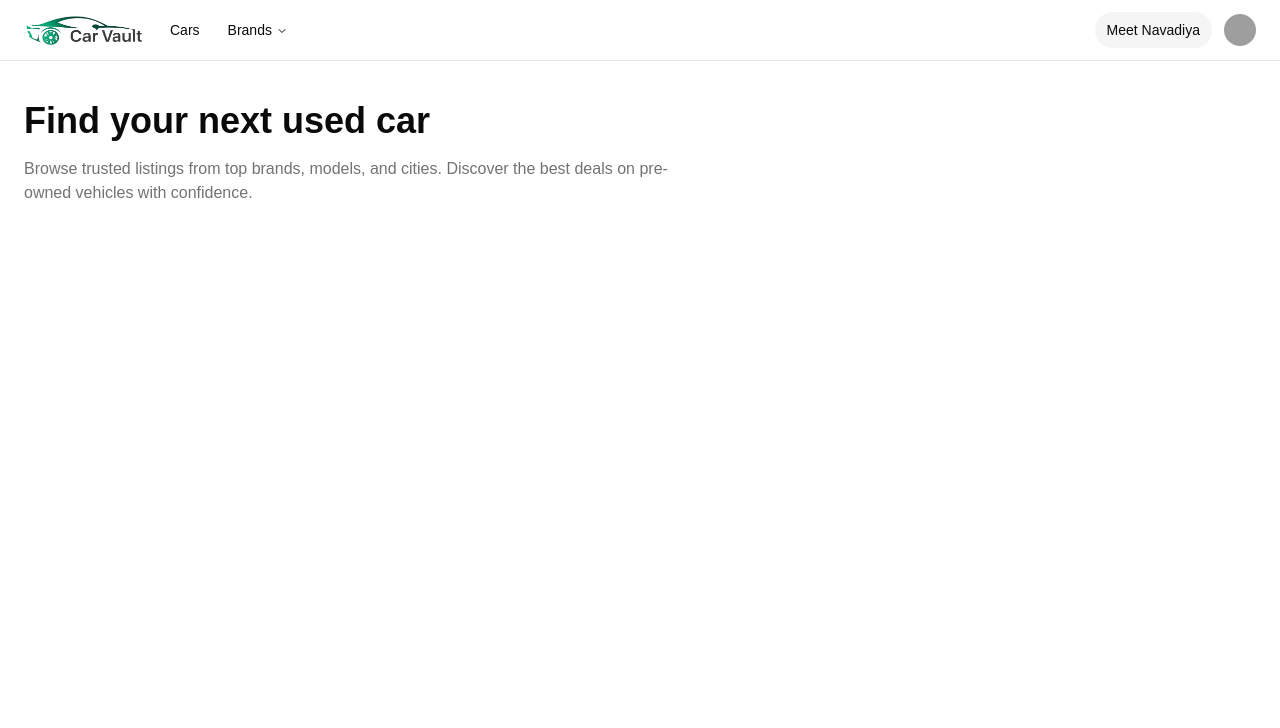
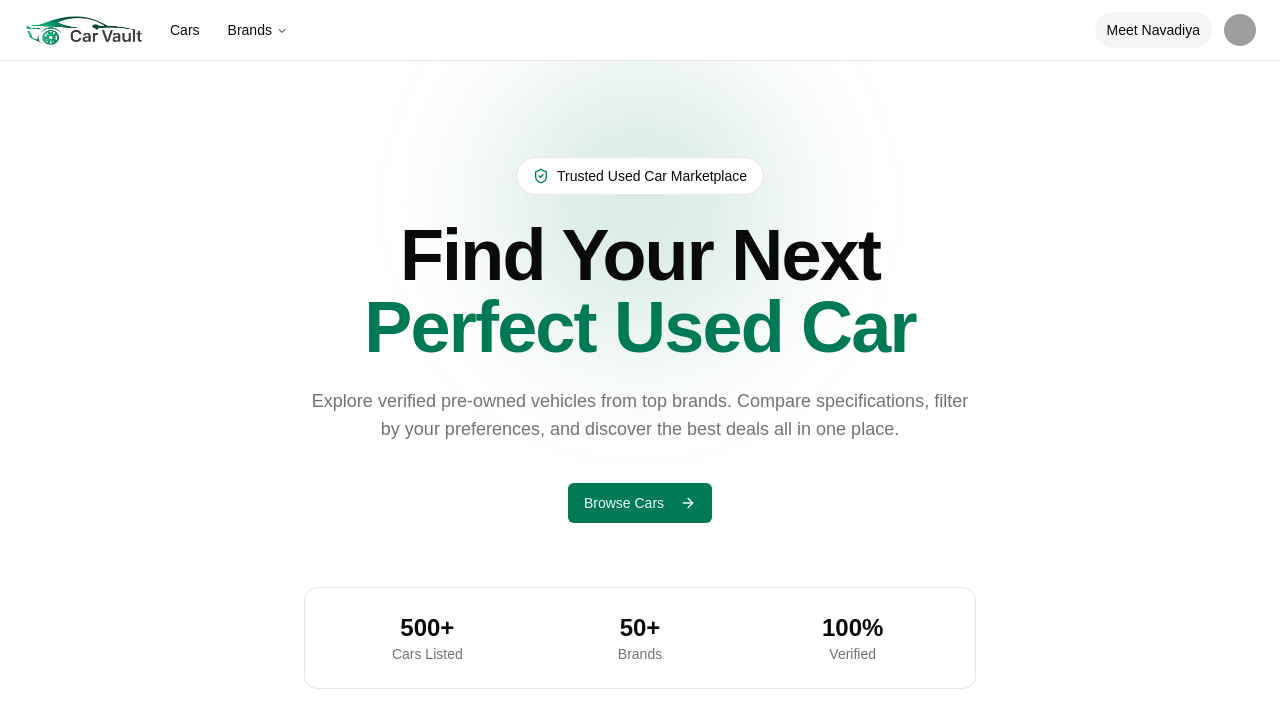
Before and after one commit to meet-n-7span/carvault, a React (Vite) app: page / in a window 1280 px wide. Shown: the top 728 px of the page. Built offline with nearby package versions, Linux system fonts and the light colour scheme; grey boxes are pictures that could not be loaded.

Commit message:
[fix]: readme and architecture doc

```diff
--- a/package.json
+++ b/package.json
@@ -24,8 +24,7 @@
     "shadcn": "^4.11.0",
     "tailwind-merge": "^3.6.0",
     "tailwindcss": "^4.3.0",
-    "tw-animate-css": "^1.4.0",
-    "zustand": "^5.0.14"
+    "tw-animate-css": "^1.4.0"
   },
   "devDependencies": {
     "@eslint/js": "^10.0.1",
--- a/src/components/skeleton/car-detail-skeleton.jsx
+++ b/src/components/skeleton/car-detail-skeleton.jsx
@@ -5,7 +5,7 @@ const DETAIL_ITEM_COUNT = 12;
 
 export default function CarDetailSkeleton() {
   return (
-    <div className="mx-auto max-w-7xl sm:px-6 lg:px-8 flex flex-col gap-10 lg:flex-row">
+    <div className="mx-auto max-w-7xl px-4 py-10 sm:px-6 lg:px-8 flex flex-col gap-10 lg:flex-row">
       <div className="space-y-6 lg:w-3/5">
         <div className="w-full">
           <Card className="overflow-hidden border border-slate-200 bg-white p-2 shadow-sm rounded-2xl">
--- a/src/components/skeleton/cars-listing-skeleton.jsx
+++ b/src/components/skeleton/cars-listing-skeleton.jsx
@@ -5,7 +5,7 @@ const CARD_SKELETON_COUNT = 6;
 
 export function ListingPageSkeleton() {
   return (
-    <div className="max-w-7xl mx-auto flex gap-4">
+    <div className="max-w-7xl mx-auto flex gap-4 px-4 py-10 sm:px-6">
       <Card className="min-w-75 shadow-md h-screen">
         <div className="space-y-6 p-6">
           <Skeleton className="h-7 w-32" />
--- a/src/layout/common-layout.jsx
+++ b/src/layout/common-layout.jsx
@@ -6,7 +6,7 @@ export default function CommonLayout() {
   return (
     <div className="min-h-screen w-full">
       <Navbar />
-      <main className="px-4 py-10 sm:px-6 container mx-auto">
+      <main className="container mx-auto">
         <Outlet/>
       </main>
     </div>
--- a/src/pages/car-detail.jsx
+++ b/src/pages/car-detail.jsx
@@ -156,14 +156,14 @@ export default function CarDetails() {
   const emiValue = calculateEstimatedEmi(carData.discountedPrice);
 
   return (
-    <div className="mx-auto max-w-7xl sm:px-6 lg:px-8 flex flex-col lg:flex-row gap-10">
+    <div className="mx-auto max-w-7xl px-4 py-10 sm:px-6 lg:px-8 flex flex-col lg:flex-row gap-10">
       <div className="space-y-6 lg:w-3/5">
         <CarImageCarousel
           images={galleryImages}
           alt={`${carData.brand} ${carData.model}`}
         />
 
-        <Card >
+        <Card>
           <CardContent>
             <div className="mb-4 flex items-start justify-between gap-4">
               <div>
--- a/src/pages/cars-listing.jsx
+++ b/src/pages/cars-listing.jsx
@@ -173,7 +173,7 @@ export default function CarsListing() {
   return (
     <>
       {isMobileFilterOpen ? (
-        <div className="fixed inset-0 z-40 xl:hidden">
+        <div className="fixed inset-0 z-40 xl:hidden px-4 py-10 sm:px-6">
           <button
             type="button"
             aria-label="Close filters"
@@ -216,7 +216,7 @@ export default function CarsListing() {
         </div>
       ) : null}
 
-      <div className="mx-auto flex max-w-7xl flex-col gap-4 xl:flex-row xl:items-start">
+      <div className="mx-auto flex max-w-7xl px-4 py-10 sm:px-6 flex-col gap-4 xl:flex-row xl:items-start">
         <div className="hidden xl:block">
           <FilterAside
             priceValue={priceValue}
@@ -311,7 +311,10 @@ export default function CarsListing() {
             ) : (
               <div className="mt-4 grid grid-cols-1 gap-4 md:grid-cols-2 xl:grid-cols-3">
                 {visibleCars.map((car) => (
-                  <Card key={car.id} className="overflow-hidden p-0 shadow-md mx-1">
+                  <Card
+                    key={car.id}
+                    className="overflow-hidden p-0 shadow-md mx-1"
+                  >
                     <div className="relative">
                       <Badge
                         className={`absolute right-3 top-3 rounded-full shadow-sm ${getBadgeClassName(
@@ -324,6 +327,7 @@ export default function CarsListing() {
                         src={car.primaryImage}
                         alt={`${car.brand} ${car.model}`}
                         className="mx-auto h-44 w-full object-contain transition duration-300 hover:scale-110"
+                        loading="lazy"
                       />
                     </div>
 
@@ -355,7 +359,12 @@ export default function CarsListing() {
                         </p>
                       </div>
 
-                      <Button className="w-full" onClick={()=> navigate(`/cars/${car.slug}`) }>View Details</Button>
+                      <Button
+                        className="w-full"
+                        onClick={() => navigate(`/cars/${car.slug}`)}
+                      >
+                        View Details
+                      </Button>
                     </CardContent>
 
                     <CardFooter className="flex items-center gap-2 bg-slate-50 text-xs text-muted-foreground h-1">
--- a/src/pages/landing-page.jsx
+++ b/src/pages/landing-page.jsx
@@ -1,12 +1,60 @@
+import { Link } from "react-router-dom";
+import { ArrowRight, ShieldCheck } from "lucide-react";
+
+import { Button } from "@/components/ui/button";
 
 export default function LandingPage() {
   return (
-    <section className="space-y-4">
-      <h1 className="text-4xl font-bold">Find your next used car</h1>
-      <p className="max-w-2xl text-base text-muted-foreground">
-        Browse trusted listings from top brands, models, and cities. Discover
-        the best deals on pre-owned vehicles with confidence.
-      </p>
+    <section className="relative overflow-hidden py-24">
+
+      <div className="absolute left-1/2 top-0 -z-10 h-72 w-72 -translate-x-1/2 rounded-full bg-primary/15 blur-3xl" />
+
+      <div className="container mx-auto">
+        <div className="mx-auto flex max-w-4xl flex-col items-center text-center">
+          <div className="mb-6 inline-flex items-center gap-2 rounded-full border bg-background px-4 py-2 text-sm">
+            <ShieldCheck className="h-4 w-4 text-primary" />
+            Trusted Used Car Marketplace
+          </div>
+
+          <h1 className="text-balance text-4xl font-extrabold tracking-tight sm:text-5xl md:text-6xl lg:text-7xl">
+            Find Your Next
+            <span className="block text-primary">Perfect Used Car</span>
+          </h1>
+
+          <p className="mt-6 max-w-2xl text-base leading-7 text-muted-foreground md:text-lg">
+            Explore verified pre-owned vehicles from top brands. Compare
+            specifications, filter by your preferences, and discover the best
+            deals all in one place.
+          </p>
+
+          <div className="mt-10">
+            <Button asChild size="lg">
+              <Link to="/cars">
+                Browse Cars
+                <ArrowRight className="ml-2 h-4 w-4" />
+              </Link>
+            </Button>
+          </div>
+
+          {/* Stats */}
+          <div className="mt-16 grid w-full max-w-2xl grid-cols-3 gap-4 rounded-2xl border bg-card p-6">
+            <div>
+              <div className="text-2xl font-bold">500+</div>
+              <div className="text-sm text-muted-foreground">Cars Listed</div>
+            </div>
+
+            <div>
+              <div className="text-2xl font-bold">50+</div>
+              <div className="text-sm text-muted-foreground">Brands</div>
+            </div>
+
+            <div>
+              <div className="text-2xl font-bold">100%</div>
+              <div className="text-sm text-muted-foreground">Verified</div>
+            </div>
+          </div>
+        </div>
+      </div>
     </section>
   );
 }
```
Also changed, not shown: 2 other files (tests, documents, lock files or other folders).
